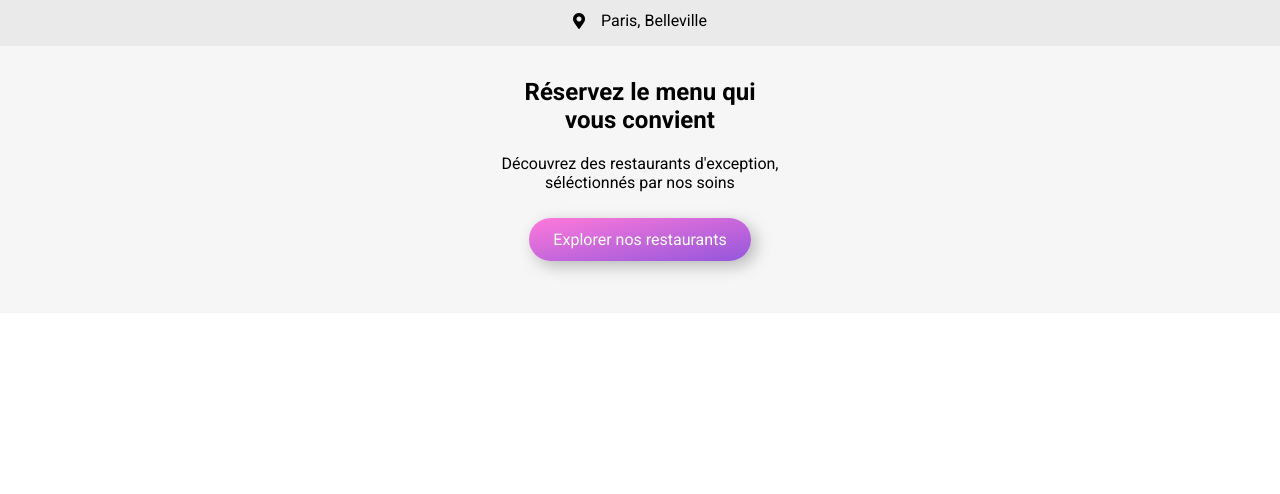
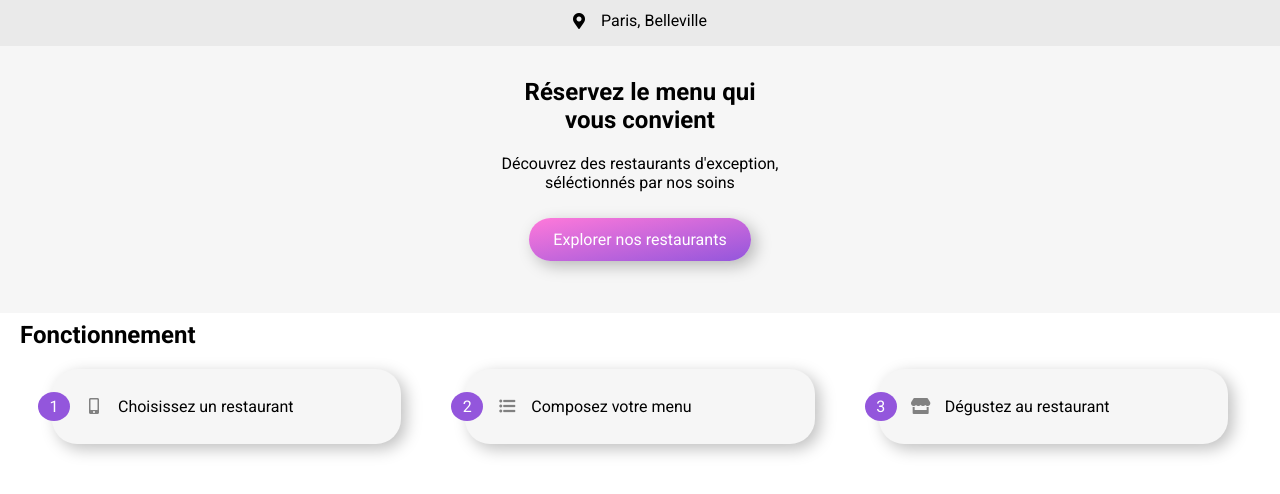
Before and after one commit to nagharbi/ohmyfood, a website: page index.html in a window 1280 px wide. Shown: the part 74-568 px from the top of the page. Drawn offline with Linux system fonts and the light colour scheme; a web font is replaced by a local one.

Commit message:
ajout de la section fonctionnement

```diff
--- a/index.html
+++ b/index.html
@@ -30,6 +30,33 @@
                 Explorer nos restaurants
             </span>
         </section>
+        <!--3 eme section -->
+        <section class="manuel">
+            <h2 class="manuel__title">Fonctionnement</h2>
+            <div class="manuel__container">
+                <div class="manuel__step">
+                    <span class="manuel__item">1</span>
+                    <div class="manuel__icon">
+                        <i class="fas fa-mobile-alt"></i>
+                    </div>
+                    <p>Choisissez un restaurant</p>
+                </div>
+                <div class="manuel__step">
+                    <span class="manuel__item">2</span>
+                    <div class="manuel__icon">
+                        <i class="fas fa-list-ul"></i>
+                    </div>
+                    <p>Composez votre menu</p>
+                </div>
+                <div class="manuel__step">
+                    <span class="manuel__item">3</span>
+                    <div class="manuel__icon">
+                        <i class="fas fa-store"></i>
+                    </div>
+                    <p>Dégustez au restaurant</p>
+                </div>
+            </div>
+        </section>
     </main>
     <footer class="footer"></footer>
 </body>
--- a/sass/pages/_acceuil.scss
+++ b/sass/pages/_acceuil.scss
@@ -1,3 +1,4 @@
+/*1 ere section*/
 .location{
     background-color: $bgcolor-primary;
     @extend %flexcenter;
@@ -9,6 +10,7 @@
         margin-right: 16px;
     }
 }
+/* 2eme section*/
 .description{
     background-color: $bgcolor-secondary;
     text-align: center;
@@ -26,3 +28,45 @@
        @include button;
     }
 }
+/* 3eme section*/
+.manuel{
+    padding: 8px 20px;
+    font-family: $font-txt;
+    &__container{
+        @include desktop{
+            display: flex;
+            flex-direction: row;
+        }
+    }
+    &__step
+    {
+        background-color: $bgcolor-secondary;
+        display: flex;
+        flex: 1;
+        height: 75px;
+        margin:20px 32px;
+        align-items: center;
+        border-radius: 25px ;
+        @extend %shadow;
+        &:hover{
+            background-color: rgba($color:$color-primary, $alpha: 0.1);
+            .manuel__icon{
+                color:$color-primary;
+            }
+        }
+    }
+    &__item{
+        background-color: $color-primary;
+        border-radius: 50%;
+        width: 16px ;
+        text-align: center;
+        color: white;
+        padding: 5px 8px;
+        margin-left: -14px;
+    }
+    &__icon{
+        width: 48px;
+        text-align: center;
+        color: $bgcolor-tertiary;
+    }
+}
```
Also changed, not shown: public/css/style.css.
